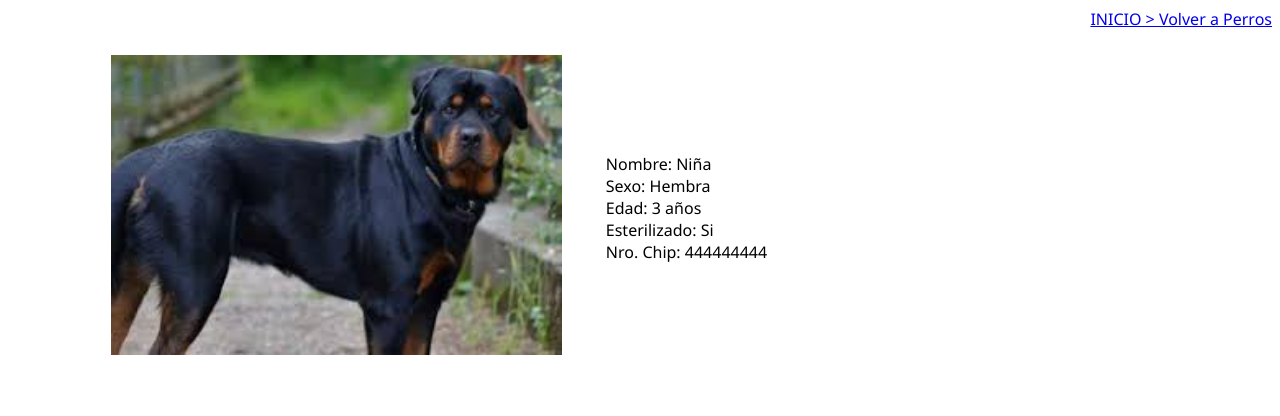
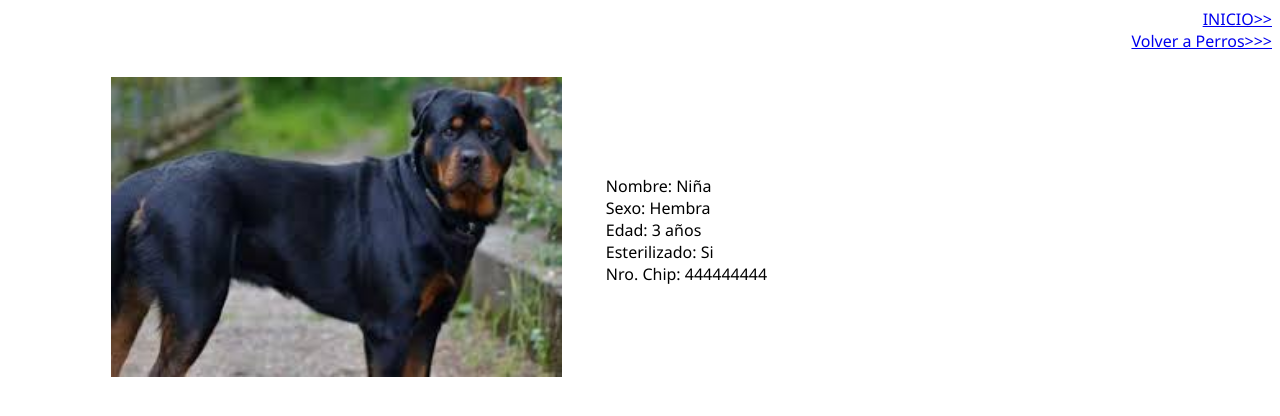
Before and after one commit to isaakau/Adoptaunpeludo, a plain HTML site: page fichaNina.html in a window 1280 px wide. Drawn offline with Linux system fonts and the light colour scheme.

Commit message:
cambio pequeño

```diff
--- a/fichaNina.html
+++ b/fichaNina.html
@@ -7,7 +7,8 @@
     <title>Ficha</title>
 </head>
 <body style="font-family: 'Segoe UI';">
-    <a style="text-align: right; display: inline-block; width: 100%;" href="perros.html">INICIO > Volver a Perros</a>
+    <a style="text-align: right; display: inline-block; width: 100%;" href="index.html">INICIO>></a>
+    <a style="text-align: right; display: inline-block; width: 100%;" href="perros.html">Volver a Perros>>></a>
     <br>
     <br>
     <table style="margin-left: 100px;">
```
Also changed, not shown: fichaCachulo.html (+2 -2 lines), fichaFlaca.html (+2 -2 lines).
